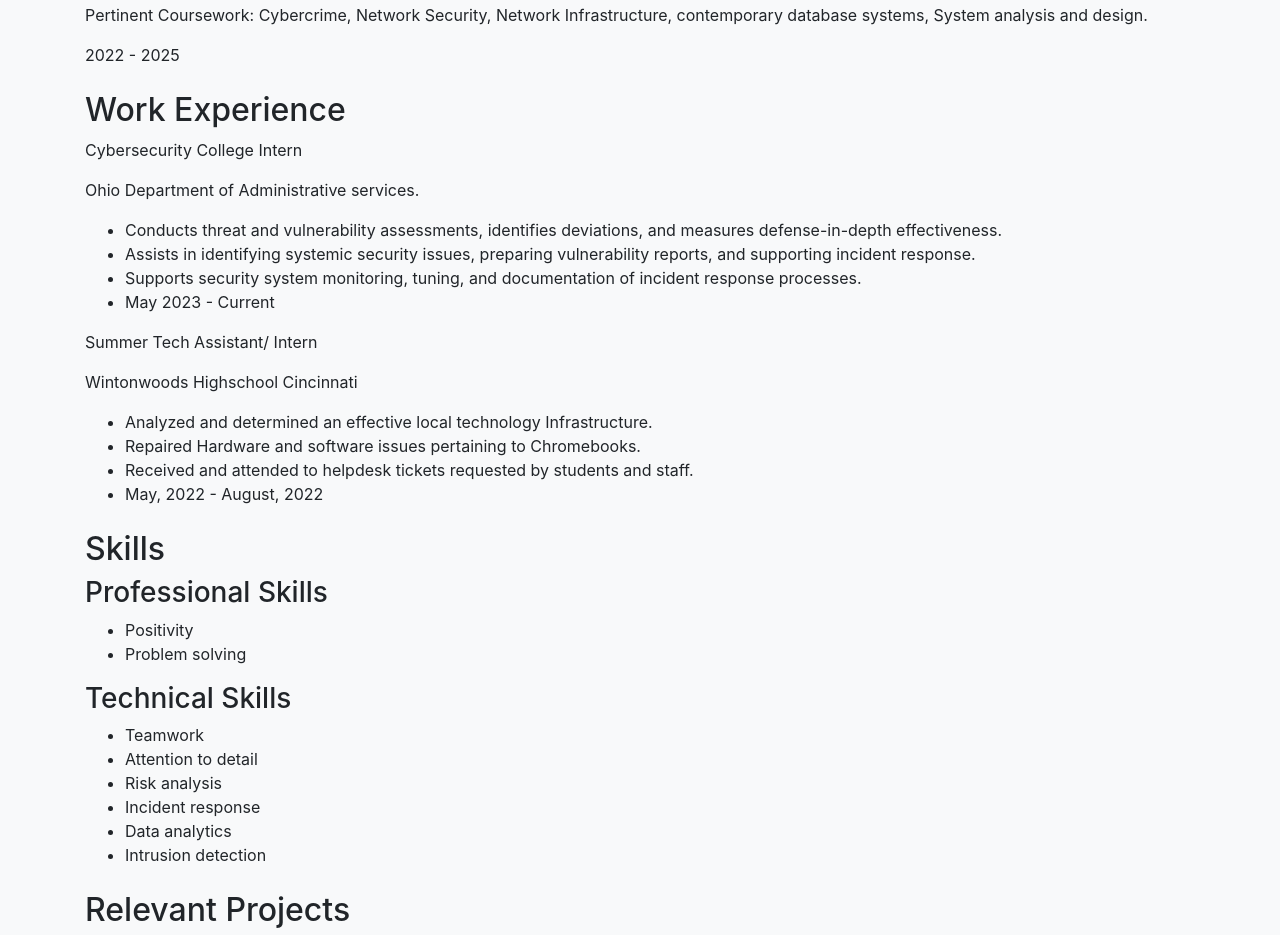
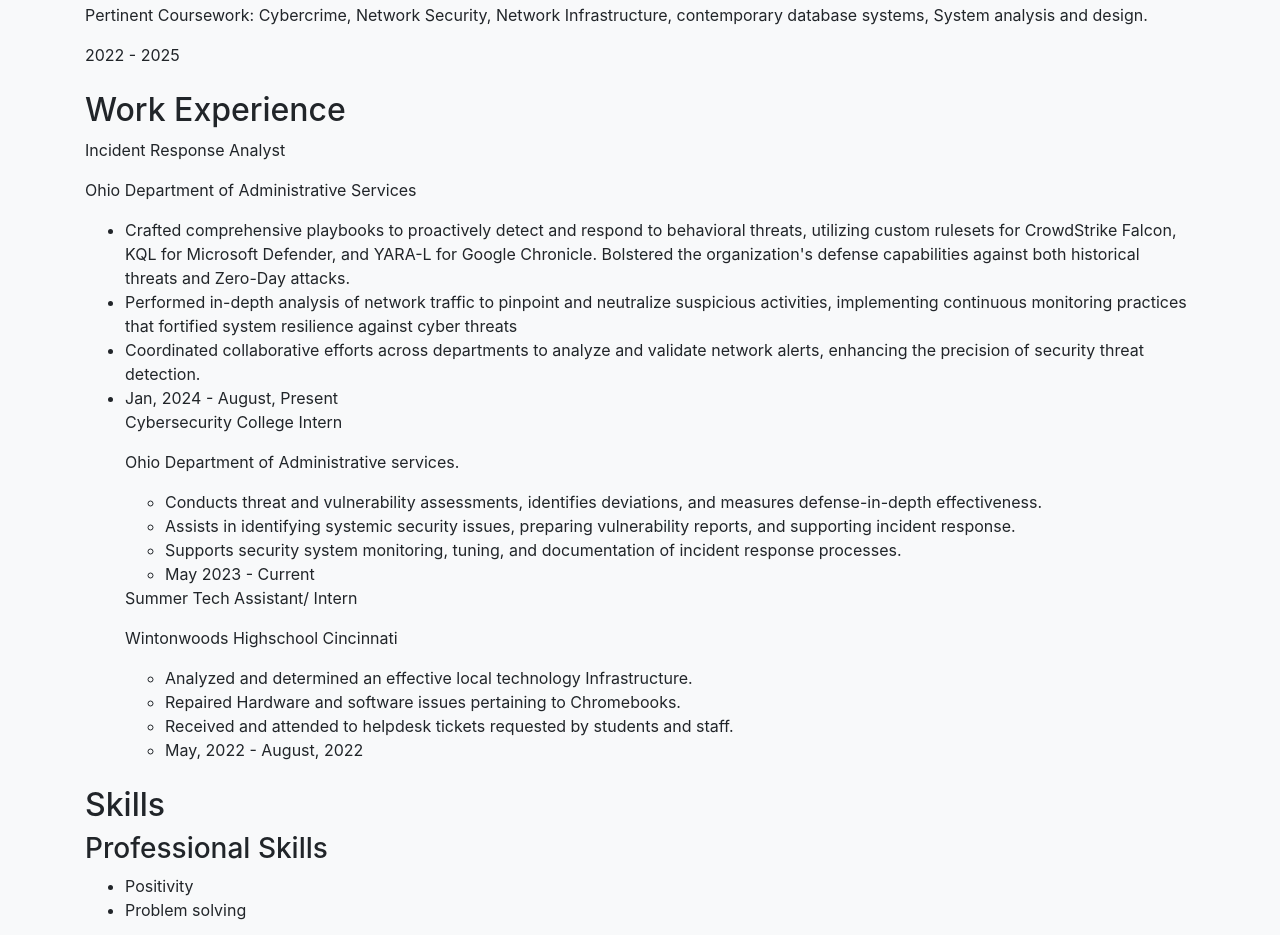
Before and after one commit to okaiso-uc/okaiso-uc.github.io, a plain HTML site: page index.html in a window 1280 px wide. Shown: the part 865-1800 px from the top of the page. Drawn offline with nearby package versions, Linux system fonts and the light colour scheme; no server answers.

Commit message:
Update index.html

```diff
--- a/index.html
+++ b/index.html
@@ -77,6 +77,13 @@
     </section>
     <section id="experience" class="container mt-4">
         <h2>Work Experience</h2>
+        <p> Incident Response Analyst</p>
+        <p>Ohio Department of Administrative Services </p>
+        <ul>
+            <li>Crafted comprehensive playbooks to proactively detect and respond to behavioral threats, utilizing custom rulesets for CrowdStrike Falcon, KQL for Microsoft Defender, and YARA-L for Google Chronicle. Bolstered the organization's defense capabilities against both historical threats and Zero-Day attacks.</li>
+            <li>Performed in-depth analysis of network traffic to pinpoint and neutralize suspicious activities, implementing continuous monitoring practices that fortified system resilience against cyber threats</li>
+            <li>Coordinated collaborative efforts across departments to analyze and validate network alerts, enhancing the precision of security threat detection.</li>
+            <li>Jan, 2024 - August, Present</li>
         <p>Cybersecurity College Intern</p>
         <p>Ohio Department of Administrative services.</p>
         <ul>
```
